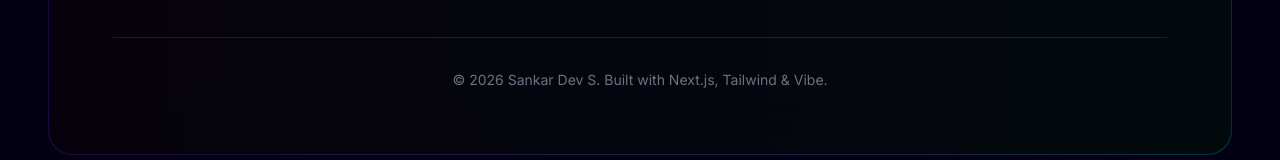
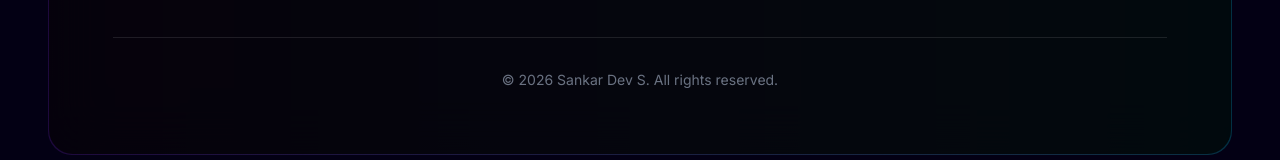
Before and after one commit to s4nkar/portfolio-2026, a Next.js app: page / in a window 1280 px wide. Shown: the part 4780-4940 px from the top of the page. Built offline with nearby package versions, Linux system fonts and the light colour scheme.

Commit message:
feat: add Contact section component with personal details and social links

```diff
--- a/app/components/Contact.tsx
+++ b/app/components/Contact.tsx
@@ -42,7 +42,7 @@ const Contact = () => {
                     </div>
 
                     <div className="mt-16 pt-8 border-t border-white/10 text-gray-500 text-sm">
-                        <p>© 2026 {personal.name}. Built with Next.js, Tailwind & Vibe.</p>
+                        <p>© 2026 {personal.name}. All rights reserved.</p>
                     </div>
                 </div>
             </div>
```
